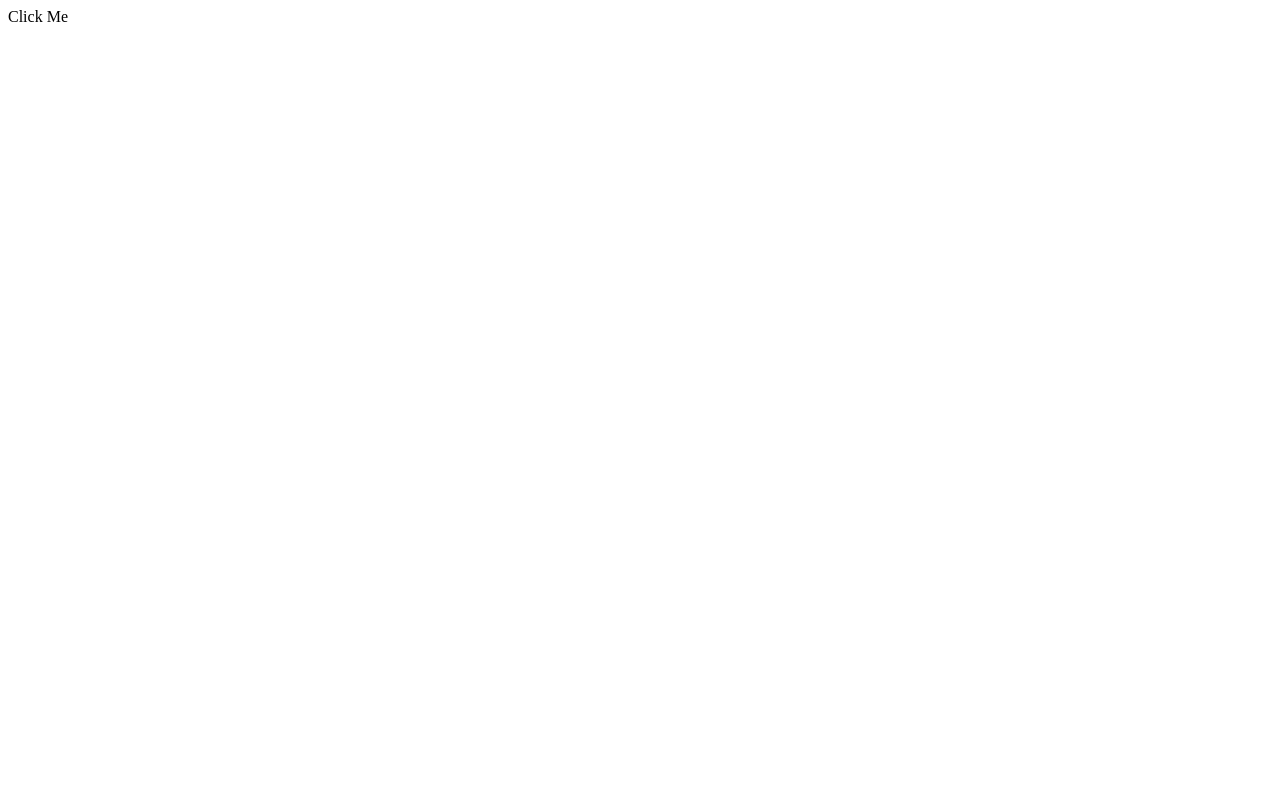
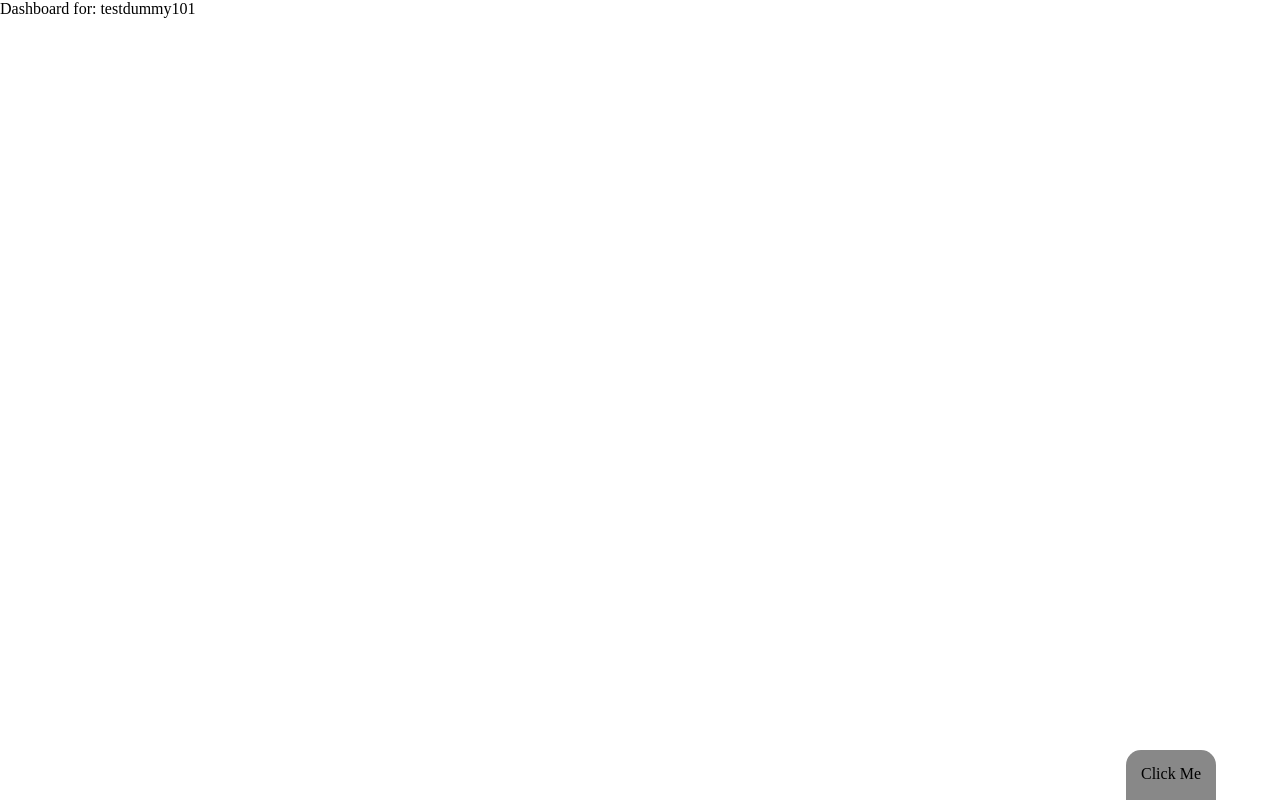
Before and after one commit to AgileVentures/EduChat, a plain HTML site: page prototype.html in a window 1280 px wide. Drawn offline with Linux system fonts and the light colour scheme.

Commit message:
added basic css styling

```diff
--- /dev/null
+++ b/app/assets/app.css
@@ -0,0 +1,25 @@
+* {
+  margin: 0;
+  padding: 0;
+}
+
+div#chatframe {
+  height: 300px;
+  width: 900px;
+  padding: 15px 5px 5px 5px;
+  background: #888;
+  position: fixed;
+  bottom: 0;
+  right: 5%;
+  text-align: center;
+  border-radius: 15px 15px 0 0;
+  -webkit-transition: width 0.2s ease, height 0.2s ease;
+  -moz-transition: width 0.2s ease, height 0.2s ease;
+  -o-transition: width 0.2s ease, height 0.2s ease;
+  transition: width 0.2s ease, height 0.2s ease;
+}
+
+div#chatframe.minimized {
+  height: 30px;
+  width: 80px;
+}
--- a/app/edxframe_by.js
+++ b/app/edxframe_by.js
@@ -9,7 +9,7 @@ $(function(e) {
       ['<p><span id="loadingchat">Loading chat...</span>',
        '<iframe id="chatiframe"',
        '       style="position: absolute; top: -9999em; visibility: hidden;"',
-       '       onload="showDelayed(5,this,\'loadingchat\');"',
+//       '       onload="showDelayed(5,this,\'loadingchat\');"',
        '       src="javascript:void(0)"',
        '       height="300" width="100%"></iframe></p>',
        '<link rel="stylesheet" href="https://code.jquery.com/ui/1.10.3/themes/smoothness/jquery-ui.css" />',
@@ -18,6 +18,9 @@ $(function(e) {
 
       chatBtn.hide();
       chatBtn.html(chatframeContent);
+      $('iframe#chatiframe').on('load', function() {
+        showDelayed(5, this, 'loadingchat');
+      });
 
       init();
     });
@@ -42,12 +45,11 @@ $(function(e) {
   }
 
   function getUsername() {
-    return 'testdummy101';
-  //  var n = getContentInContainer("user-link").replace("Dashboard for:", "").replace(/^\s+|\s+$/g, '');
-  //  if (!isNaN(n[0])) {
-  //     n = "_" + n;
-  //  }
-  //  return n;
+    var name = getContentInContainer("user-link").replace("Dashboard for:", "").replace(/^\s+|\s+$/g, '');
+    if (!isNaN(name[0])) {
+       name = "_" + name;
+    }
+    return name;
   }
 
   function updateChatUrl() {
@@ -110,13 +112,13 @@ $(function(e) {
         updateReviewMessage();
     }, 30 * 1000);
   }
-}));
 
-// Bryan: Should be accessible from the DOM
   function showDelayed(delaySeconds, element, elementHide) {
     setTimeout(function(){
       element.style.position='static';
       element.style.visibility='visible';
       document.getElementById(elementHide).style.display='none';
+      $("#chatframe").removeClass('minimized');
     }, 1000*delaySeconds);
   }
+}));
--- a/prototype.html
+++ b/prototype.html
@@ -4,11 +4,13 @@
   <meta charset="utf-8" />
   <title>EduChat Prototype</title>
   <script type="text/javascript" src="app/assets/javascripts/jquery-1.10.2.min.js"></script>
-  <script type="text/javascript" src="app/edxframe_by.js"></script>
 </head>
 
 <body>
-  <div id="chatframe">Click Me</div>
+  <div class="user-link">Dashboard for: testdummy101</div>
+  <link rel="stylesheet" href="app/assets/app.css">
+  <div id="chatframe" class="minimized">Click Me</div>
+  <script type="text/javascript" src="app/edxframe_by.js"></script>
 </body>
 
 </head>
```
Lines whose indentation alone changed are shown as unchanged.
